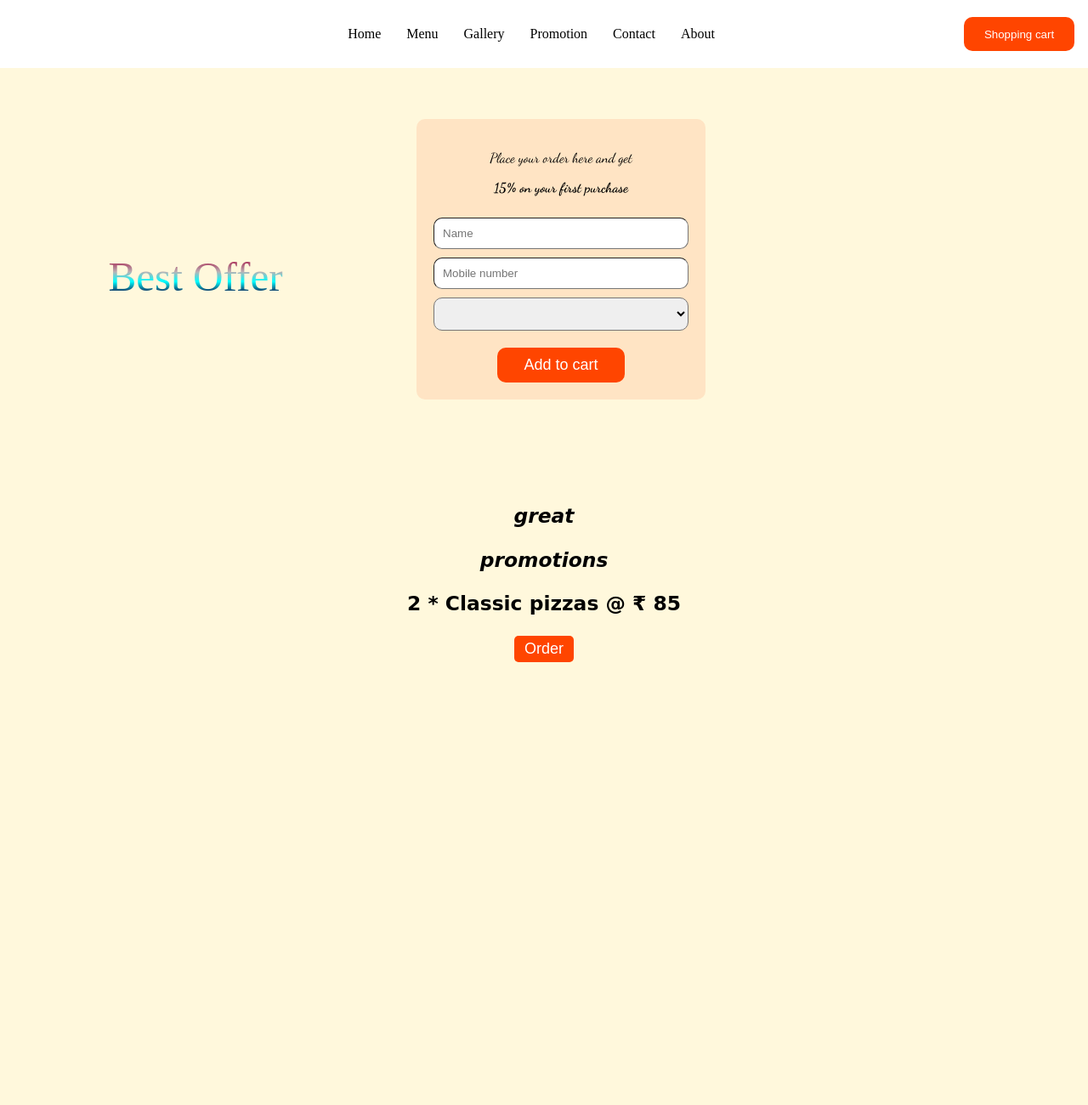
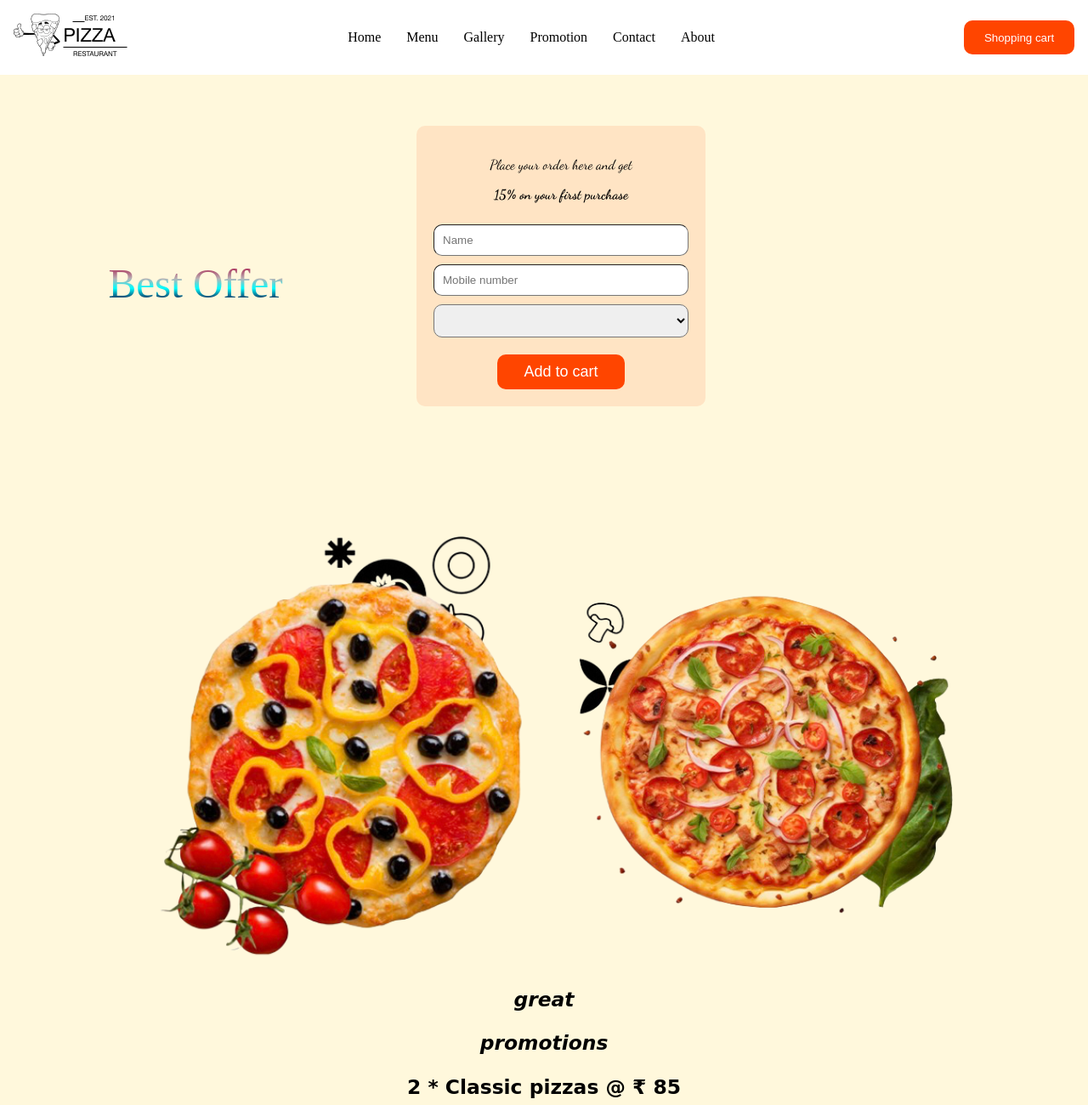
Before and after one commit to Kamalnathghub/Miniproject1.github.io, a plain HTML site: page index.html in a window 1280 px wide. Shown: the top 1300 px of the page at 85% size. Before the commit the page ends 800 px from the top, so only its background shows below. Drawn offline with Linux system fonts and the light colour scheme; a web font is replaced by a local one.

Commit message:
Update index.html

```diff
--- a/index.html
+++ b/index.html
@@ -14,7 +14,7 @@
     <div class="page">
         <div class="header">
             <div class="logo">
-                <img src="/Miniproject1/Miniproject1.0/Logo.png" alt="">
+                <img src="Logo.png" alt="">
             </div>
             <div class="navigation">
                 <a href="">Home</a>
@@ -59,8 +59,8 @@
         </div>
         <div class="next">
             <div class="img">
-                <img src="/Miniproject1/Miniproject1.0/Screenshot_2024-03-23_at_11.48.17_AM-removebg-preview.png" alt="" id="img">
-                <img src="/Miniproject1/Miniproject1.0/Screenshot_2024-03-23_at_11.48.24_AM-removebg-preview.png" alt="">
+                <img src="Screenshot_2024-03-23_at_11.48.17_AM-removebg-preview.png" alt="" id="img">
+                <img src="Screenshot_2024-03-23_at_11.48.24_AM-removebg-preview.png" alt="">
 
             </div>
             <div class="notes">
```
